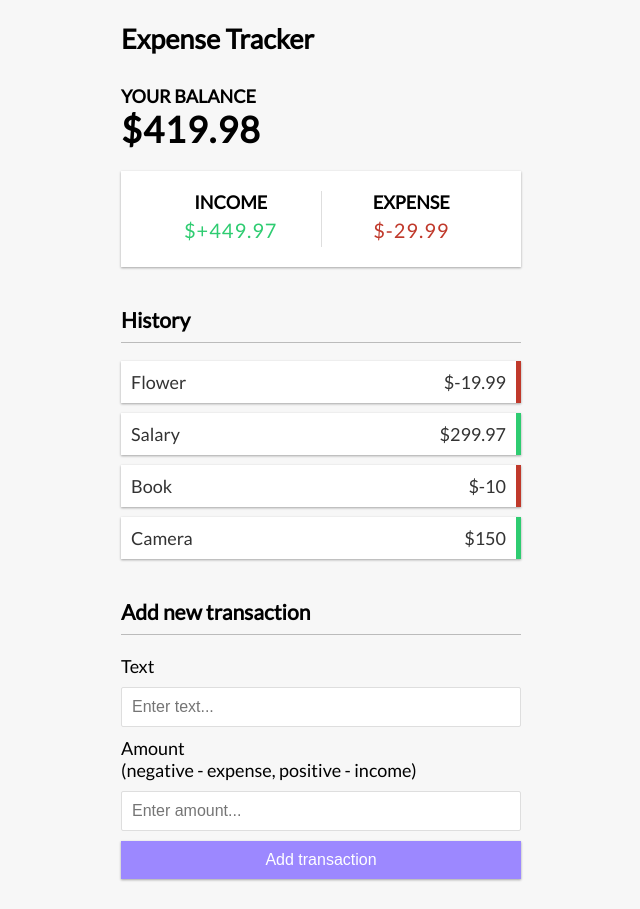
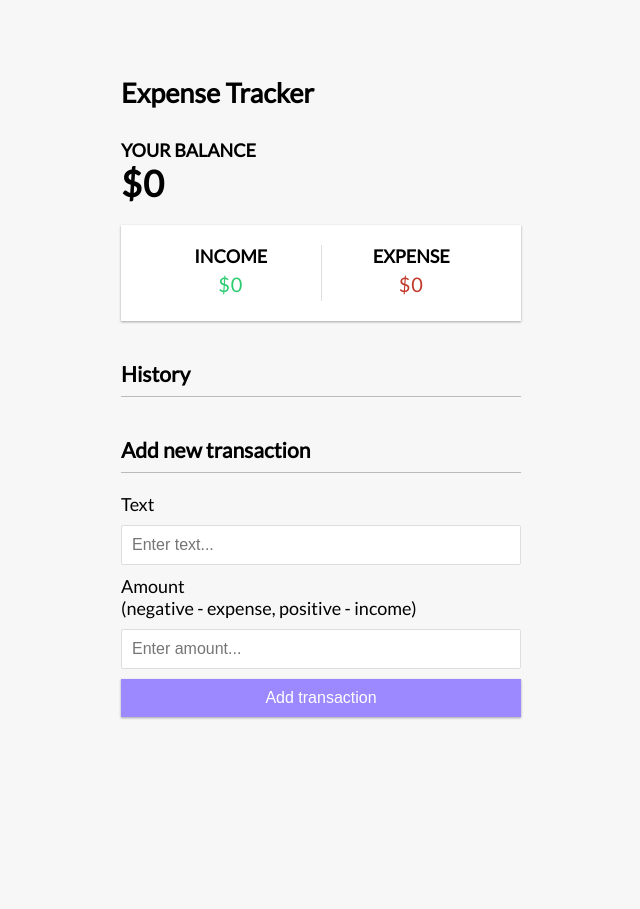
Before and after one commit to aleksey-kerkin/expense-tracker-app, a Vue app: page / in a window 1280 px wide. Shown: the whole page, without its empty margins (319-959 px from the left). After the commit the page ends 800 px from the top, so only its background shows below. Built offline with nearby package versions, Linux system fonts and the light colour scheme.

Commit message:
Add logic to handle the LocalStorage

```diff
--- a/src/App.vue
+++ b/src/App.vue
@@ -1,5 +1,5 @@
 <script setup>
-import { ref, computed } from 'vue';
+import { ref, computed, onMounted } from 'vue';
 import { useToast } from 'vue-toastification';
 
 import Header from './components/Header.vue';
@@ -10,12 +10,15 @@
 
 const toast = useToast();
 
-const transactions = ref([
-  { id: 1, text: 'Flower', amount: -19.99 },
-  { id: 2, text: 'Salary', amount: 299.97 },
-  { id: 3, text: 'Book', amount: -10 },
-  { id: 4, text: 'Camera', amount: 150 },
-]);
+const transactions = ref([]);
+
+onMounted(() => {
+  const savedTransactions = JSON.parse(localStorage.getItem('transactions'));
+
+  if (savedTransactions) {
+    transactions.value = savedTransactions;
+  }
+});
 
 const total = computed(() => {
   return transactions.value.reduce((acc, transaction) => {
@@ -49,6 +52,8 @@
     amount: transactionData.amount,
   });
 
+  saveTransactionsToLocalStorage();
+
   toast.success('Transaction added');
 };
 
@@ -63,7 +68,13 @@
     (transaction) => transaction.id !== id,
   );
 
-  toast.success('Transaction deleted')
+  saveTransactionsToLocalStorage();
+
+  toast.success('Transaction deleted');
+};
+
+const saveTransactionsToLocalStorage = () => {
+  localStorage.setItem('transactions', JSON.stringify(transactions.value));
 };
 </script>
 
--- a/src/components/IncomeExpenses.vue
+++ b/src/components/IncomeExpenses.vue
@@ -20,7 +20,7 @@
       <p
         id="money-plus"
         class="money plus">
-        $+{{ income }}
+        ${{ income }}
       </p>
     </div>
     <div>
```
